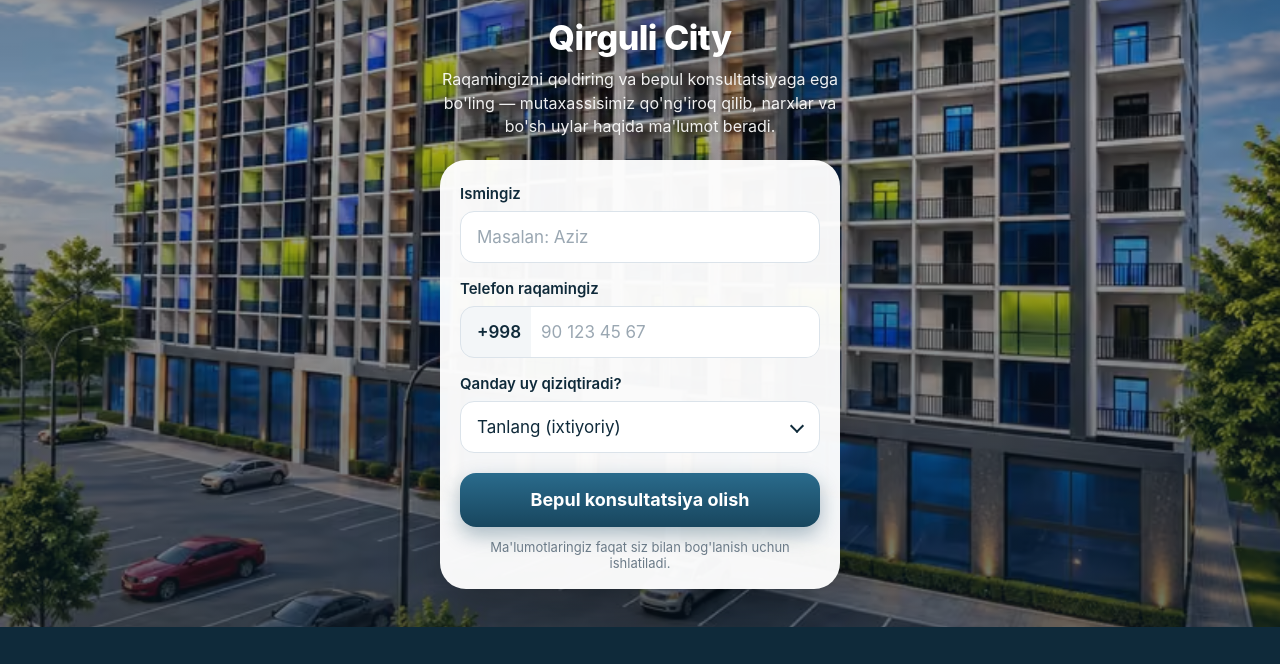
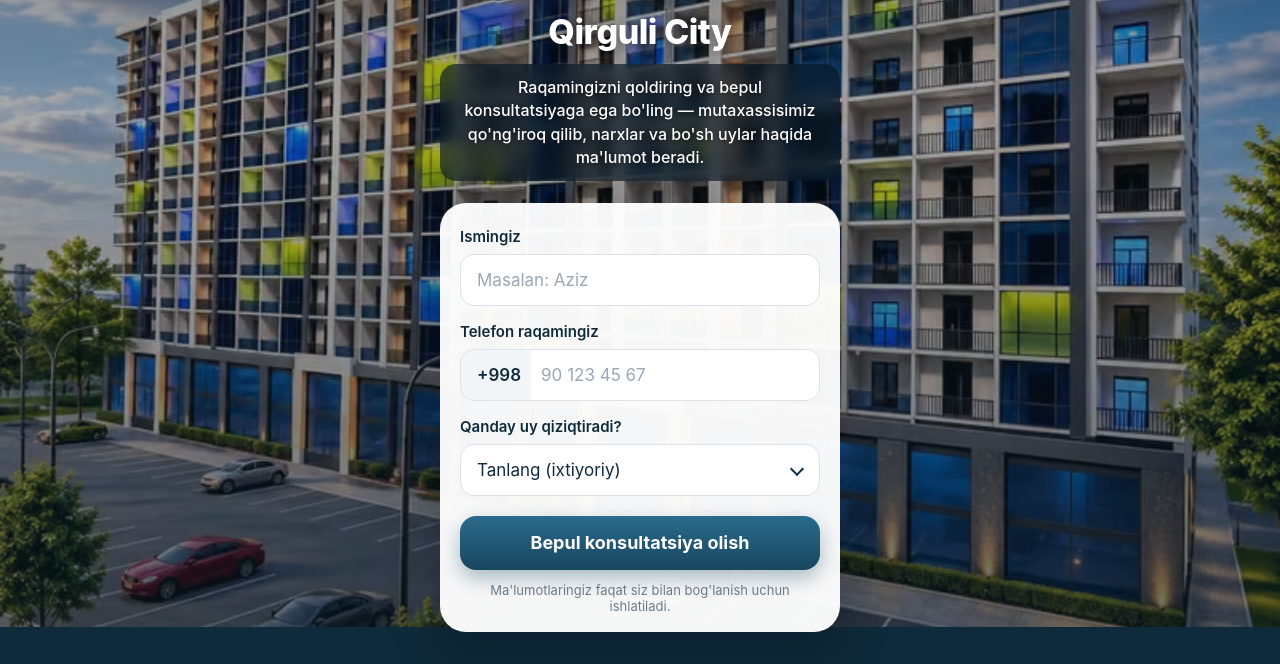
Before and after one commit to DaminboevMuhammadrizo/Qirguli-tg, a plain HTML site: page index.html in a window 1280 px wide. Shown: the part 173-837 px from the top of the page. Before the commit the page ends 800 px from the top, so only its background shows below. Drawn offline with Linux system fonts and the light colour scheme.

Commit message:
first commit 2 by D.M

```diff
--- a/index.html
+++ b/index.html
@@ -30,7 +30,11 @@
   }
   .logo img{display:block;width:130px;height:auto}
   h1{color:#fff;font-size:34px;font-weight:800;letter-spacing:-.5px;text-shadow:0 2px 12px rgba(0,0,0,.35)}
-  .lead{color:rgba(255,255,255,.92);font-size:16px;line-height:1.45;margin:10px 0 22px;text-shadow:0 1px 8px rgba(0,0,0,.4)}
+  .lead{
+    color:#fff;font-size:16px;font-weight:500;line-height:1.45;margin:12px 0 22px;padding:12px 16px;
+    background:rgba(8,24,36,.62);backdrop-filter:blur(8px);-webkit-backdrop-filter:blur(8px);
+    border-radius:16px;text-shadow:0 1px 4px rgba(0,0,0,.5);
+  }
   .card{
     width:100%;background:rgba(255,255,255,.96);border-radius:26px;padding:24px 20px 18px;text-align:left;
     box-shadow:0 20px 50px rgba(0,0,0,.25);
@@ -100,7 +104,6 @@
         <div class="select">
           <select id="rooms" name="rooms">
             <option value="">Tanlang (ixtiyoriy)</option>
-            <option>1 xonali</option>
             <option>2 xonali</option>
             <option>3 xonali</option>
             <option>Hali bilmayman</option>
```
